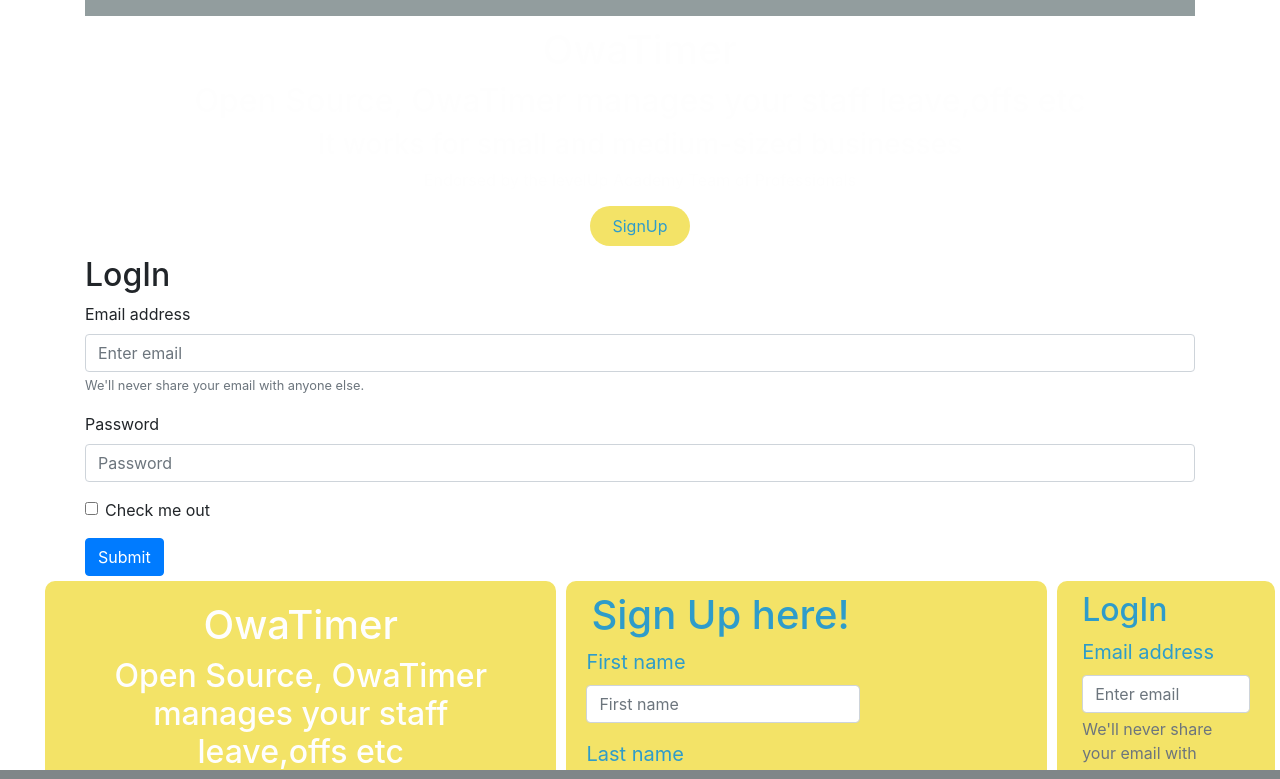
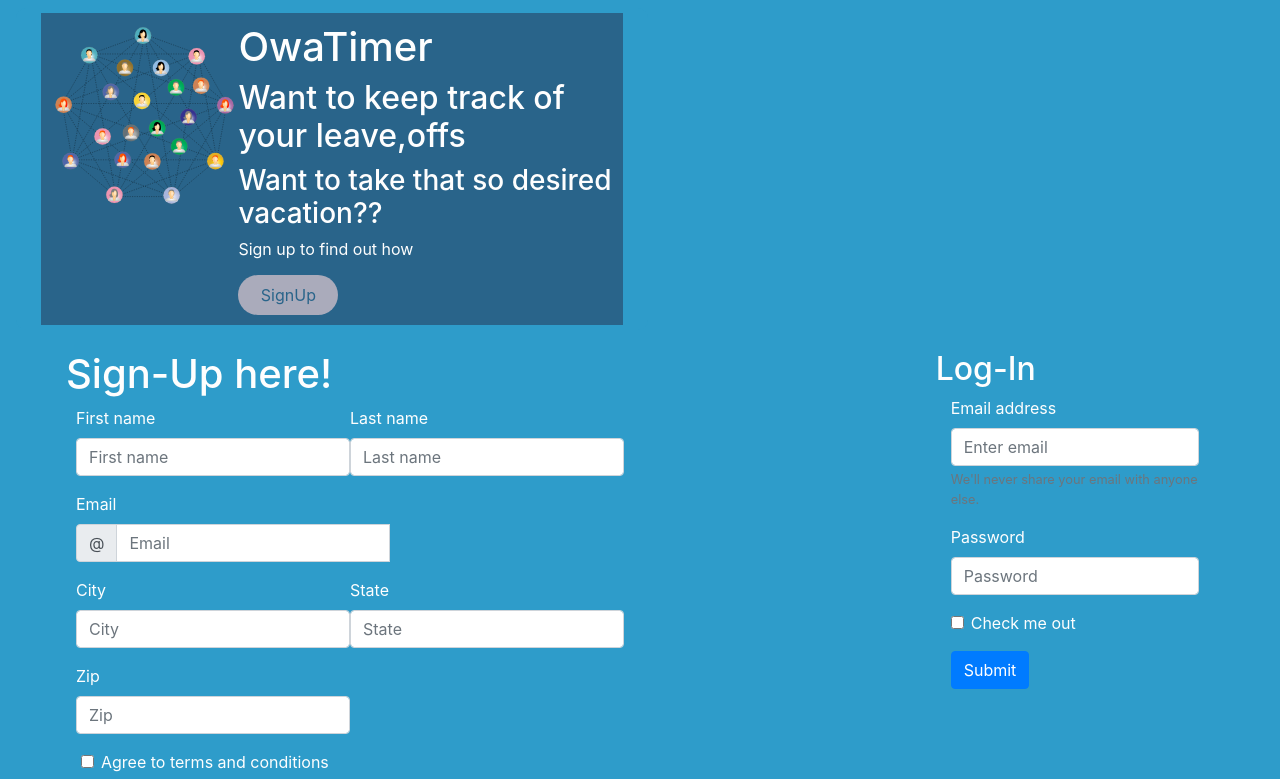
Before and after one commit to owans/time-management-app, a React (Create React App) app in the folder timeoffapp/: page / in a window 1280 px wide. Shown: the top 779 px of the page. Built offline with nearby package versions, Linux system fonts and the light colour scheme.

Commit message:
Changed entry_point to app and router routes and added form validation to sign-up and login pages

```diff
--- a/timeoffapp/src/App.css
+++ b/timeoffapp/src/App.css
@@ -1,43 +1,94 @@
-.App-logo ul li{
-  background: #7F8688;
-  color: #F3E367;
+html {
+  box-sizing: border-box;
 }
 
-.App-login ul li{
-  background: #F3E367;
+*, *::before, *::after {
+  box-sizing: inherit;
+  margin: 0;
+  padding: 0;
 }
 
-.App-header{
-  background: #929D9E;
-  display: flex;
-  justify-content: space-between;
-  align-items: center;
+body {
+  font-family: -apple-system, BlinkMacSystemFont, 'Segoe UI', Roboto, Oxygen, Ubuntu, Cantarell, 'Open Sans', 'Helvetica Neue', sans-serif;
 }
 
-ul{
+nav {
+  width: 100%;
+  background-color: #2e9cca;
+  padding-left: 40px;
+  padding-right: 10px;
+}
+
+.logo {
+  display: inline-block;
+  background: #2e9cca;
+  color: #fefefe;
+  padding: 5px 10px;
+  border: 10px;
+  border-radius: 10px;
+
+}
+
+.logo a{
+  color: #fefefe;
+  font-size: 20px;
+}
+
+.nav-links {
+  margin:   7px;
+  padding: 8px;
   list-style-type: none;
   display: flex;
 }
 
-li{
-  margin: 5px;
-  padding: 10px;
-  font-size: 20px;
+.nav-item{
+  display: inline-block;
+  padding: 5px 20px;
   border: 10px;
   border-radius: 10px;
-  background: #F3E367;
-  color: #2E9CCA;
+  color: #fefefe;
 }
 
-.App-details{
+.nav-item a{
+  color: #fefefe;
+  font-size: 20px;
+}
+
+.nav-item:hover {
+  background-color: #fefefe;
+}
+
+.logo:hover{
+  background-color: #fefefe;
+
+}
+
+.bodyContainer{
   display: flex;
-  flex-direction: column;
-  justify-content: center;
-  text-align: center;
+  flex-direction: row-reverse;
+  justify-content: space-around;
+  align-items: flex-start;
+  text-align: start;
   line-height: 20px;
   padding: 10px;
-  color: #FEFEFE;
+  background-color: #29648A;
+  color: #fefefe;
+}
 
+.bodyContainer>.image{
+  flex: 1 0 0%;
+  text-align: right;
+}
+
+.image>img{
+  vertical-align: top;
+  max-width: 100%;
+  max-height: 300px;
+}
+
+.bodyContainer>.text{
+  flex: 2 0 0%;
+  margin: auto 0;
 }
 
 .flex-footer{
@@ -47,27 +98,23 @@ li{
   width: 100%;
   text-align: center;
   color: #fefefe;
-  background: #7F8688;
+  background: #2e9cca;
 }
 
-.App-details>button{
+
+  .bodyContainer button{
   width: 100px;
   margin: auto;
   padding: 10px;
   font-size: 20px;
   border: 10px;
-  background: #F3E367;
+  background: #AAABBB;
+  color: #29648A;
   border-radius: 20px;
   font-size: 1em;
-  color: #2E9CCA;
   cursor: pointer;
 }
 
-@keyframes App-logo-spin {
-  from {
-    transform: rotate(0deg);
-  }
-  to {
-    transform: rotate(360deg);
-  }
+.bodyContainer button:hover{
+  background: #fefefe;
 }
--- a/timeoffapp/src/App.js
+++ /dev/null
@@ -1,18 +0,0 @@
-import React, { Component } from 'react';
-import Home from './home';
-import Main from './main';
-import Login from './login';
-
-class App extends Component {
-  render() {
-    return (
-      <div>
-        <Home/>
-        <Login/>
-        <Main/>
-      </div>
-    );
-  }
-}
-
-export default App;
--- a/timeoffapp/src/home.js
+++ b/timeoffapp/src/home.js
@@ -1,44 +1,23 @@
 import React, {Component} from 'react';
-import './App.css';
-// import {Link, BrowserRouter as Router, Route, /*Switch**/} from'react-router-dom';
-// import SignUp from './signup';
-// import Login from './login';
+import manage from '../src/manage.svg';
+
 class Home extends Component{
     render(){
         return (
-
                 <div className="container">
-                    <header className="App-header">
-                    <div className="App-logo">
-                    <ul>
-                        {/* <Route path="exact /" component={Home}/> */}
-                        {/* <li><Link to="/" style={{textDecoration:'none'}}>OwaTimer</Link></li> */}
-
-
-                    </ul>
+                    <div className="bodyContainer">
+                    <div class="text">
+                        <h1>OwaTimer </h1>
+                        <h2>Want to keep track of your leave,offs</h2>
+                        <h3>Want to take that so desired vacation??</h3>
+                        <p>Sign up to find out how</p>
+                        <button type="submit" value="submit" style={{textDecoration:'none'}}>SignUp</button>
                     </div>
 
-                    <div className="App-login">
-                        <ul>
+                        <div className="image">
+                        <img src={manage} alt="body"/>
+                        </div>
 
-                            {/* <Route path="/login" component={Login}/> */}
-                            {/* <li><Link to="login" style={{textDecoration:'none'}}>LogIn</Link></li> */}
-
-                        </ul>
-                    </div>
-
-                    </header>
-
-                    <div className="App-details">
-                        <h1>OwaTimer </h1>
-                        <h2>Open Source, OwaTimer manages your staff leave,offs etc</h2>
-                        <h3>It works for small and medium-sized businesses</h3>
-                        <p>Endorsed by the levelUp Academy Team of Professionals</p>
-
-
-                        {/* <Route path="/signup" component={SignUp}/> */}
-                        <button type="submit" value="submit" style={{textDecoration:'none'}}>SignUp</button>
-                        {/* <button type="submit" value="submit"><Link to='/signup' style={{textDecoration:'none'}}>SignUp</Link></button> */}
 
                     </div>
 
--- a/timeoffapp/src/index.css
+++ b/timeoffapp/src/index.css
@@ -1,7 +1,8 @@
 body {
-  margin: 0;
-  padding: 0;
-  background: #929D9E;
+  margin: 0!important;
+  padding: 0!important;
+  background: #AAABBB!important;
+
   font-family: -apple-system, BlinkMacSystemFont, "Segoe UI", "Roboto", "Oxygen",
     "Ubuntu", "Cantarell", "Fira Sans", "Droid Sans", "Helvetica Neue",
     sans-serif;
--- a/timeoffapp/src/index.js
+++ b/timeoffapp/src/index.js
@@ -1,11 +1,12 @@
 import React from 'react';
 import ReactDOM from 'react-dom';
 import './index.css';
-import App from './App';
+// import App from './App';
+import Main from './main';
 import Bootstrap from "bootstrap/dist/css/bootstrap.css";
 import * as serviceWorker from './serviceWorker';
 
-ReactDOM.render(<App />, document.getElementById('root'));
+ReactDOM.render(<Main />, document.getElementById('root'));
 
 // If you want your app to work offline and load faster, you can change
 // unregister() to register() below. Note this comes with some pitfalls.
--- a/timeoffapp/src/login.js
+++ b/timeoffapp/src/login.js
@@ -2,14 +2,13 @@ import React, {Component} from 'react';
 import Form from 'react-bootstrap/Form';
 import {Button} from 'react-bootstrap';
 import '../src/index.css';
-//import {Link, BrowserRouter as Router} from 'react-router-dom';
-//import Home from './home';
+
 class Login extends Component{
     render(){
         return(
             <div className="container">
-                <h2>LogIn</h2>
-                <Form>
+                <h2>Log-In</h2>
+                <Form className="container">
                     <Form.Group controlId="formBasicEmail">
                         <Form.Label>Email address</Form.Label>
                         <Form.Control type="email" placeholder="Enter email" />
--- a/timeoffapp/src/main.js
+++ b/timeoffapp/src/main.js
@@ -1,4 +1,6 @@
 import React, { Component } from 'react';
+import '../src/index.css';
+import '../src/App.css';
 import Home from './home';
 import SignUp from './signup';
 import Login from './login';
@@ -8,24 +10,20 @@ class Main extends Component{
     return (
       <Router>
         <div>
-          <ul>
-            <li>
-              <Link to="/" component={Home}>Home</Link>
-            </li>
-            <li>
-              <Link to="/signup/" component={SignUp}>SignUp</Link>
-            </li>
+          <header>
+            <nav class="navbar">
+                <li className="logo"><Link to="/" component={Home} style={{textDecoration:"none"}}>OwaTimer</Link></li>
+                <ul class="nav-links">
+                <li class="nav-item"><Link  className="link" to="/signup/" component={SignUp} style={{textDecoration: "none"}}>SignUp</Link></li>
+                <li class="nav-item"><Link className="link" to="/login/" component={Login} style={{textDecoration:"none"}}>Login</Link></li>
+                </ul>
+            </nav>
 
-            <li>
-              <Link to="/login/" component={Login}>Login</Link>
-            </li>
-          </ul>
+              <Route exact path="/" component={Home} />
+              <Route path="/signup" component={SignUp} />
+              <Route path="/login" component={Login} />
 
-          <hr />
-
-          <Route exact path="/" component={Home} />
-          <Route path="/signup" component={SignUp} />
-          <Route path="/login" component={Login} />
+        </header>
         </div>
       </Router>
     );
--- a/timeoffapp/src/signup.js
+++ b/timeoffapp/src/signup.js
@@ -1,5 +1,5 @@
 import React, {Component} from 'react';
-import '../src/index.css'
+import '../src/index.css';
 import Form, {Col} from 'react-bootstrap/Form';
 import InputGroup from 'react-bootstrap/InputGroup';
 import {Button} from 'react-bootstrap';
@@ -24,8 +24,8 @@ class SignUp extends Component{
       const { validated } = this.state;
         return(
             <div className="container">
-              <h1>Sign Up here!</h1>
-      <Form
+              <h1>Sign-Up here!</h1>
+      <Form className="container"
         noValidate
         validated={validated}
         onSubmit={e => this.handleSubmit(e)}
@@ -52,19 +52,19 @@ class SignUp extends Component{
             <Form.Control.Feedback>Looks good!</Form.Control.Feedback>
           </Form.Group>
           <Form.Group as={Col} md="4" controlId="validationCustomUsername">
-            <Form.Label>Username</Form.Label>
+            <Form.Label>Email</Form.Label>
             <InputGroup>
               <InputGroup.Prepend>
                 <InputGroup.Text id="inputGroupPrepend">@</InputGroup.Text>
               </InputGroup.Prepend>
               <Form.Control
-                type="text"
-                placeholder="Username"
+                type="email"
+                placeholder="Email"
                 aria-describedby="inputGroupPrepend"
                 required
               />
               <Form.Control.Feedback type="invalid">
-                Please choose a username.
+                Please choose a valid email.
               </Form.Control.Feedback>
             </InputGroup>
           </Form.Group>
@@ -99,7 +99,7 @@ class SignUp extends Component{
             feedback="You must agree before submitting."
           />
           </Form.Group>
-                <Button type="submit" bsStyle="success" onSubmit={this.handleSubmit}>Submit form</Button>
+                <Button type="submit" bsStyle="success" onSubmit={this.handleSubmit}>SignUp</Button>
         </Form>
 
           </div>
```
Also changed, not shown: timeoffapp/src/logo.svg (deleted), timeoffapp/src/manage.svg (added).
